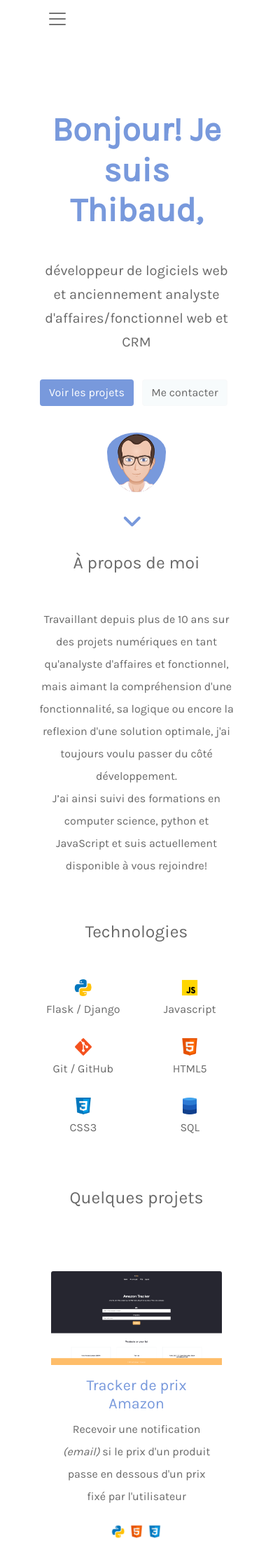
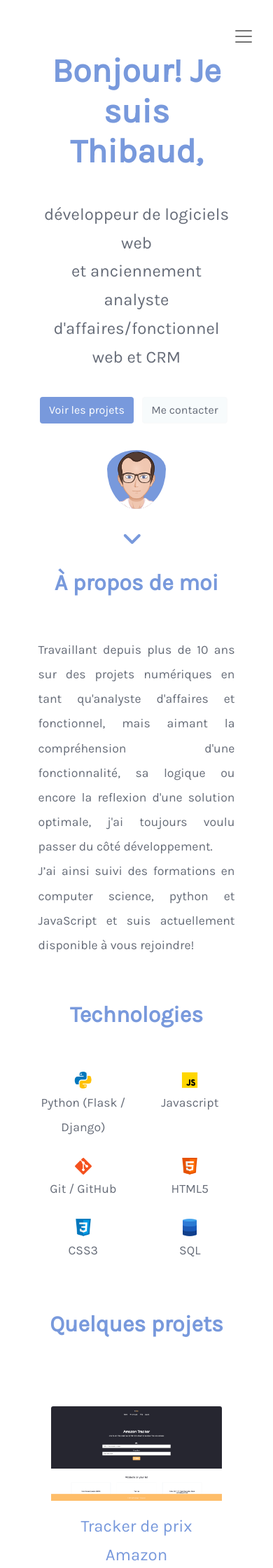
Before and after one commit to tbonnard/portfolio, a Flask app: page / in a window 390 px wide. Shown: the top 2240 px of the page at 70% size. Run offline with Flask 2, Linux system fonts and the light colour scheme; some libraries are stand-ins or nearby versions.

Commit message:
mobile-desktop optim/update

```diff
--- a/static/css/styles.css
+++ b/static/css/styles.css
@@ -1,22 +1,16 @@
-
-@font-face {
-  font-family: 'Biotif-Regular';
-  src: url('../fonts/Biotif-Regular.ttf');
-}
-
+/* Global */
 :root {
   --dark_color_theme: #7899DC;
   --light_color_theme: #F7FBFC;
-  --standard_text: #696969;
-  }
+  --standard_text: #666C78;
+}
 
-/* Global */
+html {
+  scroll-behavior: smooth;
+}
 
 body {
   font-family: 'Karla', sans-serif;
-  /* font-family: 'DM Sans', sans-serif; */
-  /* font-family: 'Biotif-Regular',Helvetica Neue,Helvetica,Arial,sans-serif; */
-  /* font-family: 'Roboto', sans-serif; */
   color: var(--standard_text);
   text-align: left;
 }
@@ -30,21 +24,30 @@ h1 {
   font-weight: bold;
   color: var(--dark_color_theme);
   font-size: 3rem;
-  /* font-family: 'Karla', sans-serif; */
-  /* font-family: 'Roboto', sans-serif; */
   margin-bottom: 40px;
 }
 
-h5 {
+
+h2 {
   line-height: 1.7;
+  font-size: 2rem;
+  color: var(--dark_color_theme);
+  font-weight: bold;
+}
+
+h3 {
+  line-height: 1.7;
+  font-size: 1.5rem;
 }
 
 p {
   line-height: 2;
+  font-size: 1.1rem;
+  text-align: justify;
 }
 
 .container-fluid {
-  padding: 6% 14%;
+  padding: 5% 14%;
 }
 
 .section_heading {
@@ -55,7 +58,7 @@ p {
 
 /* navigation // top section */
 .navbar {
-  padding: 2% 14% 0%;
+  padding: 2% 14% 2%;
 }
 
 .navbar-brand{
@@ -63,8 +66,10 @@ p {
     font-weight: bold;
 }
 
-.navbar {
-  padding-bottom: 5.5rem;
+.navbar-toggler {
+  position: relative;
+  top: 25px;
+  left: 95%;
 }
 
 .nav-item {
@@ -105,6 +110,11 @@ p {
   color: #fff;
 }
 
+.redirect_button:hover {
+  background-color: var(--standard_text);
+  color: #fff;
+}
+
 .redirect_button_b {
   color: var(--standard_text);
   background-color: var(--light_color_theme);
@@ -114,13 +124,12 @@ p {
   color: var(--dark_color_theme);
 }
 
-
 .scroll_down {
   position: absolute;
   right: 50%;
   padding-top: 3%;
   text-align: center;
-  color: var(--dark_color_theme)
+  color: var(--dark_color_theme);
 }
 
 .scroll_down a {
@@ -132,6 +141,10 @@ p {
   animation-duration: 0.8s;
   animation-iteration-count: infinite;
   animation-name: scroll_d;
+}
+
+.scroll_down i:hover {
+  color: var(--standard_text);
 }
 
 @keyframes scroll_d {
@@ -160,6 +173,11 @@ p {
   text-align: center;
 }
 
+.tech_images p {
+  text-align: center;
+}
+
+
 .tech_images img {
   width: 20%;
 }
@@ -181,15 +199,16 @@ p {
 }
 
 .tech_icons {
-  padding: 2% 5%;
+  padding: 2% 4%;
 }
 
 .tech_icons img {
-  width: 10%;
+  width: 15%;
+  padding: 0 2%;
 }
 
 .card-img-top:hover{
-  transition: 0.3s;
+  transition: 1s;
   transform: scale(1.1);
 }
 
@@ -215,14 +234,15 @@ p {
 input, textarea {
     width: 100%;
     margin: 10px 0 10px 10px;
-    padding:10px 0 10px 10px;;
+    padding:10px 0 10px 10px;
     border: 1px solid var(--dark_color_theme);
     border-radius: 5px;
 }
 
 .submit_button input {
-  width: 175px;
+  width: 200px;
   margin:0 auto;
+  padding:10px 0;
   border: none;
   background-color: var(--dark_color_theme);
   color: #fff;
@@ -247,9 +267,6 @@ input, textarea {
 #footer {
   padding: 1%;
   margin:0;
-}
-
-#footer {
   background-color: var(--dark_color_theme);
 }
 
@@ -259,7 +276,6 @@ input, textarea {
 }
 
 #footer p {
-  margin: 0;
   text-align: center;
 }
 
@@ -274,7 +290,7 @@ input, textarea {
 }
 
 
-@media (max-width: 1200px) {
+@media (min-widht: 992px) and (max-width: 1200px) {
   .avatar{
     width: 20%;
     right: 8%;
@@ -309,10 +325,18 @@ input, textarea {
   #about{
     margin-top: 20px;
   }
+
+  input, textarea {
+      margin: 10px 0 10px 0px;
+    }
+
+  .submit_button input {
+    margin-left: 0px;
+  }
 }
 
 
-@media (max-width: 610px) {
+@media (min-widht: 451px) and (max-width: 610px) {
   .scroll_down {
     right: 48.5%;
     padding-top: 6%;
@@ -328,4 +352,5 @@ input, textarea {
   #about{
     margin-top: 40px;
   }
+
 }
--- a/templates/base.html
+++ b/templates/base.html
@@ -3,6 +3,7 @@
 <head>
 
     <meta charset="utf-8">
+    <meta content="width=device-width, initial-scale=1" name="viewport" />
 
     <script src="https://code.jquery.com/jquery-3.3.1.slim.min.js" integrity="sha384-q8i/X+965DzO0rT7abK41JStQIAqVgRVzpbzo5smXKp4YfRvH+8abtTE1Pi6jizo" crossorigin="anonymous"></script>
     <script src="https://stackpath.bootstrapcdn.com/bootstrap/4.2.1/js/bootstrap.min.js" integrity="sha384-B0UglyR+jN6CkvvICOB2joaf5I4l3gm9GU6Hc1og6Ls7i6U/mkkaduKaBhlAXv9k" crossorigin="anonymous"></script>
@@ -13,8 +14,6 @@
     <link rel="preconnect" href="https://fonts.googleapis.com">
     <link rel="preconnect" href="https://fonts.gstatic.com" crossorigin>
     <link href="https://fonts.googleapis.com/css2?family=Karla&display=swap" rel="stylesheet">
-    <link href="https://fonts.googleapis.com/css2?family=Roboto&display=swap" rel="stylesheet">
-    <link href="https://fonts.googleapis.com/css2?family=DM+Sans&display=swap" rel="stylesheet">
 
     <script src="https://kit.fontawesome.com/6ef435d88f.js" crossorigin="anonymous"></script>
 
@@ -23,6 +22,25 @@
 
     <title>{% block title %}{% endblock %}</title>
 
+    <script src="https://ajax.googleapis.com/ajax/libs/jquery/3.3.1/jquery.min.js"></script>
+   <script>
+   $(document).ready(function(){
+     $("a").on('click', function(event) {
+
+       if (this.hash !== "") {
+         event.preventDefault();
+
+         var hash = this.hash;
+
+         $('html, body').animate({
+           scrollTop: $(hash).offset().top
+         }, 800, function(){
+           window.location.hash = hash;
+         });
+       }
+     });
+   });
+   </script>
 </head>
 
 <body>
--- a/templates/index.html
+++ b/templates/index.html
@@ -35,7 +35,7 @@
         <div class="row presentation">
             <div class="col-lg-6">
                 <h1>Bonjour! Je suis Thibaud,</h1>
-                <h5>développeur de logiciels web<br>et anciennement analyste d'affaires/fonctionnel web et CRM</h5>
+                <h3>développeur de logiciels web<br>et anciennement analyste d'affaires/fonctionnel web et CRM</h3>
                 <a href="#projets" type="button" class="btn btn-md redirect_button">Voir les projets</a>
                 <a href="#contact" type="button" class="btn btn-light btn-md redirect_button_b">Me contacter</a>
             </div>
@@ -75,28 +75,28 @@
 
     <div class="row presentation">
 
-        <div class="col-md-3 col-6 tech_images">
-          <img src="{{ url_for('static', filename='img/python.png')}}" alt="python"/>
-          <p>Flask / Django</p>
+        <div class="col-md-4 col-6 tech_images">
+          <img src="{{ url_for('static', filename='img/python.png')}}" alt="python" title="python"/>
+          <p>Python (Flask / Django)</p>
         </div>
-        <div class="col-md-3 col-6 tech_images">
-          <img src="{{ url_for('static', filename='img/javascript.png')}}" alt="javascript"/>
+        <div class="col-md-4 col-6 tech_images">
+          <img src="{{ url_for('static', filename='img/javascript.png')}}" alt="javascript" title="javascript"/>
           <p>Javascript</p>
         </div>
-        <div class="col-md-3 col-6 tech_images">
-          <img src="{{ url_for('static', filename='img/git.png')}}" alt="git"/>
+        <div class="col-md-4 col-6 tech_images">
+          <img src="{{ url_for('static', filename='img/git.png')}}" alt="git" title="git"/>
           <p>Git / GitHub</p>
         </div>
-        <div class="col-md-3 col-6 tech_images">
-          <img src="{{ url_for('static', filename='img/html5.png')}}" alt="html5"/>
+        <div class="col-md-4 col-6 tech_images">
+          <img src="{{ url_for('static', filename='img/html5.png')}}" alt="html5" title="hmlt5"/>
           <p>HTML5</p>
         </div>
-        <div class="col-md-3 col-6 tech_images">
-          <img src="{{ url_for('static', filename='img/css3.png')}}" alt="css3"/>
+        <div class="col-md-4 col-6 tech_images">
+          <img src="{{ url_for('static', filename='img/css3.png')}}" alt="css3" title="css3"/>
           <p>CSS3</p>
         </div>
-        <div class="col-md-3 col-6 tech_images">
-          <img src="{{ url_for('static', filename='img/database.png')}}" alt="database"/>
+        <div class="col-md-4 col-6 tech_images">
+          <img src="{{ url_for('static', filename='img/database.png')}}" alt="sql" title="sql"/>
           <p>SQL</p>
         </div>
     </div>
@@ -121,14 +121,15 @@
                 <img src="{{ url_for('static', filename='img/tracker.png')}}" class="card-img-top" alt="tracker"></a>
               <div class="card-body">
                   <a href="https://blog-thib.herokuapp.com" target="_blank">
-                 <h4 class="card-title">Tracker de prix Amazon</h4>
+                 <h3 class="card-title">Tracker de prix Amazon</h3>
                   </a>
-                  <p class="card-text">Recevoir une notification <i>(email)</i> si le prix d'un produit passe en dessous d'un prix fixé par l'utilisateur</p>
+                  <p class="card-text">Recevoir une notification si le prix d'un produit descend sous prix fixé par l'utilisateur</p>
               </div>
                 <div class="tech_icons">
-                  <img src="{{ url_for('static', filename='img/python.png')}}" alt="python"/>
-                  <img src="{{ url_for('static', filename='img/html5.png')}}" alt="hmlt5"/>
-                  <img src="{{ url_for('static', filename='img/css3.png')}}" alt="css3"/>
+                  <img src="{{ url_for('static', filename='img/python.png')}}" alt="python" title="python"/>
+                  <img src="{{ url_for('static', filename='img/flask.svg')}}" alt="flask" title="flask"/>
+                  <img src="{{ url_for('static', filename='img/html5.png')}}" alt="hmlt5" title="hmlt5"/>
+                  <img src="{{ url_for('static', filename='img/css3.png')}}" alt="css3" title="css3"/>
                 </div>
               </div>
           </div>
@@ -139,14 +140,15 @@
                   <img src="{{ url_for('static', filename='img/blog.png')}}" class="card-img-top" alt="blog"></a>
                 <div class="card-body">
                     <a href="https://blog-thib.herokuapp.com" target="_blank">
-                   <h4 class="card-title">Blog</h4>
+                   <h3 class="card-title">Blog</h3>
                     </a>
                     <p class="card-text">Exemple d'un blog crée avec Flask</p>
                 </div>
                   <div class="tech_icons">
-                    <img src="{{ url_for('static', filename='img/python.png')}}" alt="python"/>
-                    <img src="{{ url_for('static', filename='img/html5.png')}}" alt="hmlt5"/>
-                    <img src="{{ url_for('static', filename='img/css3.png')}}" alt="css3"/>
+                    <img src="{{ url_for('static', filename='img/python.png')}}" alt="python" title="python"/>
+                    <img src="{{ url_for('static', filename='img/flask.svg')}}" alt="flask" title="flask"/>
+                    <img src="{{ url_for('static', filename='img/html5.png')}}" alt="hmlt5" title="hmlt5"/>
+                    <img src="{{ url_for('static', filename='img/css3.png')}}" alt="css3" title="css3"/>
                   </div>
                 </div>
             </div>
@@ -157,14 +159,13 @@
                   <img src="{{ url_for('static', filename='img/todo.png')}}" class="card-img-top" alt="todo"></a>
                 <div class="card-body">
                     <a href="https://finapps.pythonanywhere.com/" target="_blank">
-                    <h4 class="card-title">To Do app</h4></a>
+                    <h3 class="card-title">To Do app</h3></a>
                     <p class="card-text">Application web listant ses To Dos, en local, par projets</p>
                 </div>
                   <div class="tech_icons">
-                      <img src="{{ url_for('static', filename='img/python.png') }}" alt="python"/>
-                      <img src="{{ url_for('static', filename='img/javascript.png') }}" alt="javascript"/>
-                      <img src="{{ url_for('static', filename='img/html5.png')}}" alt="hmlt5"/>
-                      <img src="{{ url_for('static', filename='img/css3.png')}}" alt="css3"/>
+                      <img src="{{ url_for('static', filename='img/javascript.png') }}" alt="javascript" title="javascript"/>
+                      <img src="{{ url_for('static', filename='img/html5.png')}}" alt="hmlt5" title="hmlt5"/>
+                      <img src="{{ url_for('static', filename='img/css3.png')}}" alt="css3" title="css3"/>
                   </div>
               </div>
             </div>
@@ -176,11 +177,11 @@
                   <img src="{{ url_for('static', filename='img/pwd.png')}}" class="card-img-top" alt="password"></a>
                 <div class="card-body">
                     <a href="https://tbonnard.github.io/Etch_a_sketch/" target="_blank">
-                        <h4 class="card-title">Gestionnaire de mots de passe</h4></a>
+                        <h3 class="card-title">Gestionnaire de mots de passe</h3></a>
                     <p class="card-text">Application de gestion et génération de mots de passe en local encryptés</p>
                 </div>
                   <div class="tech_icons">
-                    <img src="{{ url_for('static', filename='img/python.png') }}" alt="python"/>
+                    <img src="{{ url_for('static', filename='img/python.png') }}" alt="python" title="python"/>
                   </div>
               </div>
             </div>
@@ -191,14 +192,15 @@
                   <img src="{{ url_for('static', filename='img/finapps.png')}}" class="card-img-top" alt="finapps"></a>
                 <div class="card-body">
                     <a href="https://finapps.pythonanywhere.com/" target="_blank">
-                    <h4 class="card-title">Finapps</h4></a>
-                    <p class="card-text">Exemple de portefeuille boursiers</p>
+                    <h3 class="card-title">Finapps</h3></a>
+                    <p class="card-text">Exemple de suivi et de gestion d'un portefeuille boursier</p>
                 </div>
                   <div class="tech_icons">
-                      <img src="{{ url_for('static', filename='img/python.png') }}" alt="python"/>
-                      <img src="{{ url_for('static', filename='img/javascript.png') }}" alt="javascript"/>
-                      <img src="{{ url_for('static', filename='img/html5.png')}}" alt="hmlt5"/>
-                      <img src="{{ url_for('static', filename='img/css3.png')}}" alt="css3"/>
+                      <img src="{{ url_for('static', filename='img/python.png') }}" alt="python" title="python"/>
+                      <img src="{{ url_for('static', filename='img/django.svg')}}" alt="django" title="django"/>
+                      <img src="{{ url_for('static', filename='img/javascript.png') }}" alt="javascript" title="javascript"/>
+                      <img src="{{ url_for('static', filename='img/html5.png')}}" alt="hmlt5" title="hmlt5"/>
+                      <img src="{{ url_for('static', filename='img/css3.png')}}" alt="css3" title="css3"/>
                   </div>
               </div>
             </div>
```
Also changed, not shown: other parts of templates/index.html (+13 -13 lines), static/img/django.svg (added), static/img/flask.svg (added), 1 other file.
